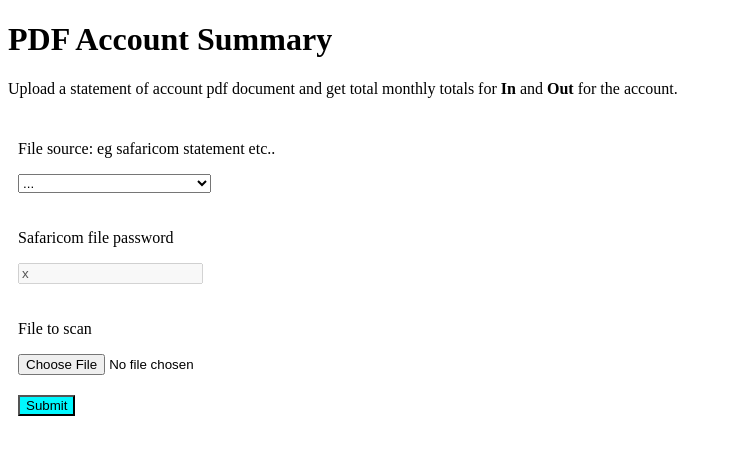
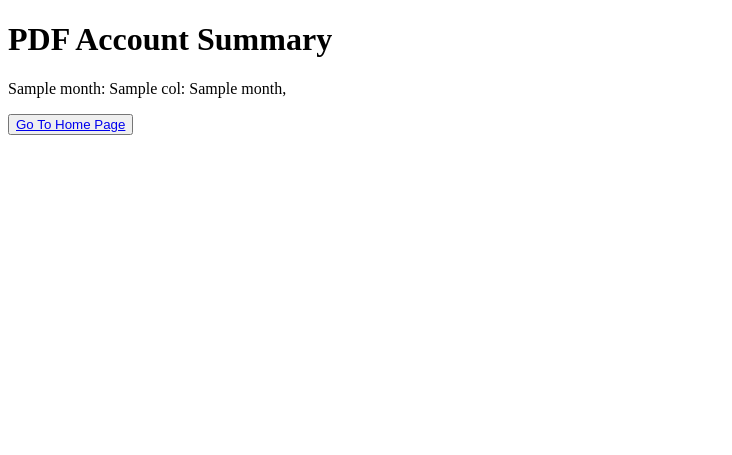
Before and after one commit to ngenovictor/accnt_summary, a Flask app: template templates/index.html in a window 1280 px wide. Shown: the top 455 px of the page, without its empty margins (0-732 px from the left). Run offline with Flask 2, Linux system fonts and the light colour scheme; the template is opened without the code that fills it: most values are stand-ins (such as "Sample title", 1, 10 or a date in 2020).

Commit message:
will now read and show results of safaricom files

```diff
--- a/read_file.py
+++ b/read_file.py
@@ -10,10 +10,7 @@ SUPPORTED_FILE_TYPES = ['safaricom']
 
 def parse_safaricom_statement(password, file_path):
     with pikepdf.open(file_path, password=password) as pdf:
-        server_file_path = os.path.join(
-            "uploaded_files",
-            os.path.basename(file_path)
-            )
+        server_file_path = file_path.replace(".pdf", "_decrypt.pdf")
         pdf.save(server_file_path)
         tables = camelot.read_pdf(server_file_path, pages='all', password=password)
         all_tables = pd.DataFrame()
@@ -45,7 +42,6 @@ def parse_account_statement(file_type, password, file_path):
         raise NotImplementedError()
 
 
-
 def is_pdf_file(parser, arg):
     if not str(arg).endswith(".pdf"):
         parser.error(f"The file {arg} is not a pdf!")
--- a/templates/index.html
+++ b/templates/index.html
@@ -16,6 +16,20 @@
 </head>
 <body>
   <h1>PDF Account Summary</h1>
+  {% if results %}
+  <div>
+    {% for month in results %}
+    <p>{{month}}:
+      {% for col in results[month] %}
+        {{col}}: {{results[month][col]}},
+      {% endfor %}
+    </p>
+    {% endfor %}
+  </div>
+  <div>
+    <button><a href="/">Go To Home Page</a></button>
+  </div>
+  {% else %}
     <p>Upload a statement of account pdf document and get total monthly totals for <strong>In</strong> and <strong>Out</strong> for the account.</p>
     <form action="." method="POST" enctype=multipart/form-data>
       <div>
@@ -47,13 +61,14 @@
       </script>
       <div>
         <p>File to scan</p>
+        <p class="form-errors">{{statement_file_errors}}</p>
         <input type="file" name="statement-file" id="statement-file" accept=".pdf" required>
       </div>
       <div>
         <button type="submit" style="background-color: rgb(0, 247, 255);">Submit</button>
       </div>
-
-
+      <p class="form-errors">Might take time to fully process the pdf. Give it time.</p>
     </form>
+  {% endif %}
 </body>
 </html>
```
Also changed, not shown: main.py (+19 -2 lines), 1 other file. Lines whose indentation alone changed are shown as unchanged.
